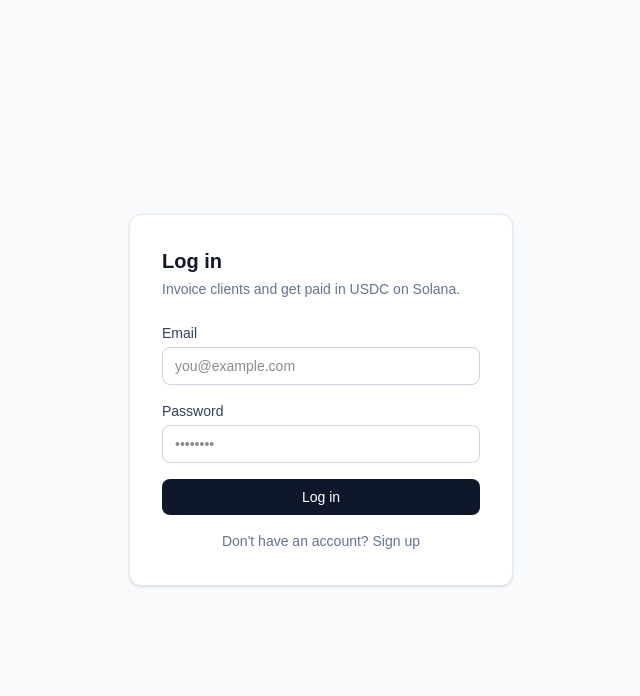
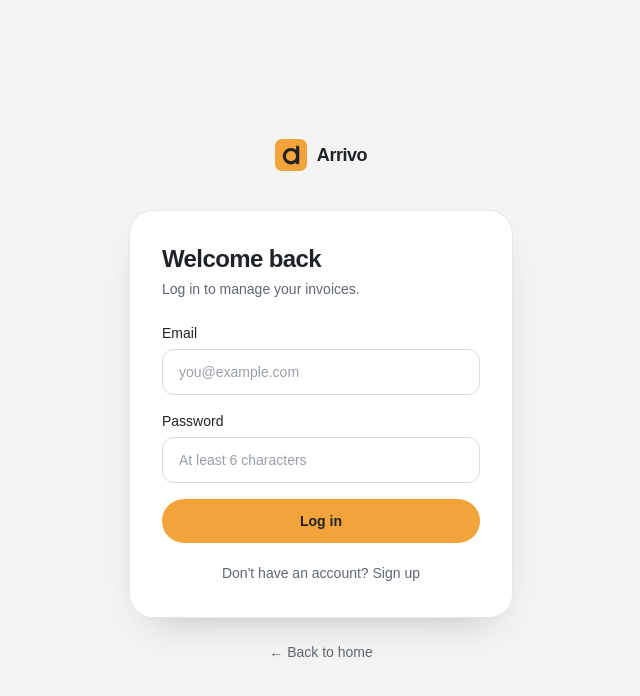
Before and after one commit to zoelaenski/arrivo, a Next.js app: page /login in a window 1280 px wide. Shown: the top 696 px of the page, without its empty margins (319-959 px from the left). Built offline with nearby package versions, Linux system fonts and the light colour scheme; no server answers.

Commit message:
Restyle login and signup pages

```diff
--- a/src/app/login/page.tsx
+++ b/src/app/login/page.tsx
@@ -1,8 +1,58 @@
 'use client';
 
 import { useEffect, useState } from 'react';
+import Link from 'next/link';
 import { useRouter } from 'next/navigation';
 import { createClient } from '@/lib/supabase-client';
+
+const inputClass =
+  'w-full rounded-xl border border-[#D9D9D5] px-4 py-3 text-sm text-[#1F2328] placeholder:text-[#9AA0A6] focus:outline-none focus:ring-2 focus:ring-[#F2A33A] focus:border-[#F2A33A]';
+
+const buttonClass =
+  'w-full rounded-full bg-[#F2A33A] text-[#1F2328] py-3 text-sm font-semibold hover:bg-[#E8962A] disabled:opacity-50 transition';
+
+function Logo() {
+  return (
+    <Link
+      href="/"
+      className="inline-flex items-center gap-2.5 text-lg font-bold tracking-tight text-[#1F2328]"
+    >
+      <svg viewBox="0 0 1024 1024" className="h-8 w-8" aria-hidden="true">
+        <rect width="1024" height="1024" rx="224" fill="#F2A33A" />
+        <g
+          transform="translate(512 512) scale(1.25) translate(-460 -530)"
+          fill="none"
+          stroke="#1F2328"
+          strokeWidth="80"
+          strokeLinecap="round"
+        >
+          <circle cx="460" cy="560" r="170" />
+          <path d="M 630 330 L 630 730" strokeWidth="82" />
+        </g>
+      </svg>
+      Arrivo
+    </Link>
+  );
+}
+
+function Shell({ children }: { children: React.ReactNode }) {
+  return (
+    <div className="min-h-screen bg-[#F4F4F2] flex flex-col items-center justify-center px-4 py-10">
+      <div className="mb-8">
+        <Logo />
+      </div>
+      <div className="w-full max-w-sm rounded-3xl bg-white border border-[#E6E6E3] p-8 shadow-[0_18px_40px_-24px_rgba(31,35,40,0.35)]">
+        {children}
+      </div>
+      <Link
+        href="/"
+        className="mt-6 text-sm text-[#5F6670] hover:text-[#1F2328]"
+      >
+        ← Back to home
+      </Link>
+    </div>
+  );
+}
 
 export default function LoginPage() {
   const [mode, setMode] = useState<'login' | 'signup'>('login');
@@ -51,15 +101,15 @@ export default function LoginPage() {
 
   if (checkEmail) {
     return (
-      <div className="min-h-screen flex items-center justify-center bg-slate-50 px-4">
-        <div className="w-full max-w-sm bg-white rounded-xl shadow-sm border border-slate-200 p-8 text-center">
-          <h1 className="text-xl font-semibold text-slate-900 mb-2">
+      <Shell>
+        <div className="text-center">
+          <h1 className="text-2xl font-bold tracking-tight text-[#1F2328] mb-2">
             Check your email
           </h1>
-          <p className="text-sm text-slate-500 mb-6">
+          <p className="text-sm text-[#5F6670] leading-relaxed mb-6">
             We sent a confirmation link to{' '}
-            <span className="font-medium text-slate-900">{email}</span>. Open it
-            to activate your account, then come back and log in.
+            <span className="font-semibold text-[#1F2328]">{email}</span>. Open
+            it to activate your account, then come back and log in.
           </p>
           <button
             onClick={() => {
@@ -67,28 +117,29 @@ export default function LoginPage() {
               setMode('login');
               setPassword('');
             }}
-            className="w-full bg-slate-900 text-white rounded-lg py-2 text-sm font-medium hover:bg-slate-800 transition"
+            className={buttonClass}
           >
             Back to log in
           </button>
         </div>
-      </div>
+      </Shell>
     );
   }
 
   return (
-    <div className="min-h-screen flex items-center justify-center bg-slate-50 px-4">
-      <div className="w-full max-w-sm bg-white rounded-xl shadow-sm border border-slate-200 p-8">
-        <h1 className="text-xl font-semibold text-slate-900 mb-1">
-          {mode === 'login' ? 'Log in' : 'Create your account'}
+    <Shell>
+      <h1 className="text-2xl font-bold tracking-tight text-[#1F2328] mb-1">
+        {mode === 'login' ? 'Welcome back' : 'Create your account'}
       </h1>
-        <p className="text-sm text-slate-500 mb-6">
-          Invoice clients and get paid in USDC on Solana.
+      <p className="text-sm text-[#5F6670] mb-6">
+        {mode === 'login'
+          ? 'Log in to manage your invoices.'
+          : 'Start invoicing in USDC in a couple of minutes.'}
       </p>
 
       <form onSubmit={handleSubmit} className="space-y-4">
         <div>
-            <label className="block text-sm font-medium text-slate-700 mb-1">
+          <label className="block text-sm font-medium text-[#1F2328] mb-1.5">
             Email
           </label>
           <input
@@ -96,13 +147,13 @@ export default function LoginPage() {
             required
             value={email}
             onChange={(e) => setEmail(e.target.value)}
-              className="w-full rounded-lg border border-slate-300 px-3 py-2 text-sm focus:outline-none focus:ring-2 focus:ring-slate-900"
+            className={inputClass}
             placeholder="you@example.com"
           />
         </div>
 
         <div>
-            <label className="block text-sm font-medium text-slate-700 mb-1">
+          <label className="block text-sm font-medium text-[#1F2328] mb-1.5">
             Password
           </label>
           <input
@@ -111,35 +162,30 @@ export default function LoginPage() {
             minLength={6}
             value={password}
             onChange={(e) => setPassword(e.target.value)}
-              className="w-full rounded-lg border border-slate-300 px-3 py-2 text-sm focus:outline-none focus:ring-2 focus:ring-slate-900"
-              placeholder="••••••••"
+            className={inputClass}
+            placeholder="At least 6 characters"
           />
         </div>
 
         {error && (
-            <p className="text-sm text-red-600 bg-red-50 rounded-lg px-3 py-2">
+          <p className="text-sm text-[#B3261E] bg-[#FDECEC] rounded-xl px-4 py-3">
             {error}
           </p>
         )}
 
-          <button
-            type="submit"
-            disabled={loading}
-            className="w-full bg-slate-900 text-white rounded-lg py-2 text-sm font-medium hover:bg-slate-800 disabled:opacity-50 transition"
-          >
+        <button type="submit" disabled={loading} className={buttonClass}>
           {loading ? 'Please wait…' : mode === 'login' ? 'Log in' : 'Sign up'}
         </button>
       </form>
 
       <button
         onClick={() => setMode(mode === 'login' ? 'signup' : 'login')}
-          className="mt-4 text-sm text-slate-500 hover:text-slate-700 w-full text-center"
+        className="mt-5 text-sm text-[#5F6670] hover:text-[#1F2328] w-full text-center"
       >
         {mode === 'login'
           ? "Don't have an account? Sign up"
           : 'Already have an account? Log in'}
       </button>
-      </div>
-    </div>
+    </Shell>
   );
 }
```
Lines whose indentation alone changed are shown as unchanged.
